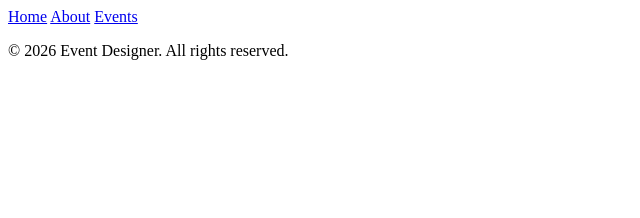
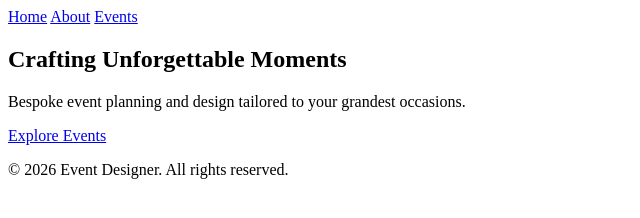
Before and after one commit to Rahmadiab2003/Event-Designer, a plain HTML site: page index.html in a window 1280 px wide. Shown: the whole page, without its empty margins (0-640 px from the left). Drawn offline with Linux system fonts and the light colour scheme.

Commit message:
Complete task-1.1

```diff
--- a/index.html
+++ b/index.html
@@ -16,6 +16,11 @@
   </header>
 
   <main>
+    <section class="hero">
+      <h1>Crafting Unforgettable Moments</h1>
+      <p>Bespoke event planning and design tailored to your grandest occasions.</p>
+      <a href="events.html" class="cta-button">Explore Events</a>
+    </section>
   </main>
 
   <footer>
```
Also changed, not shown: 1 other file.
